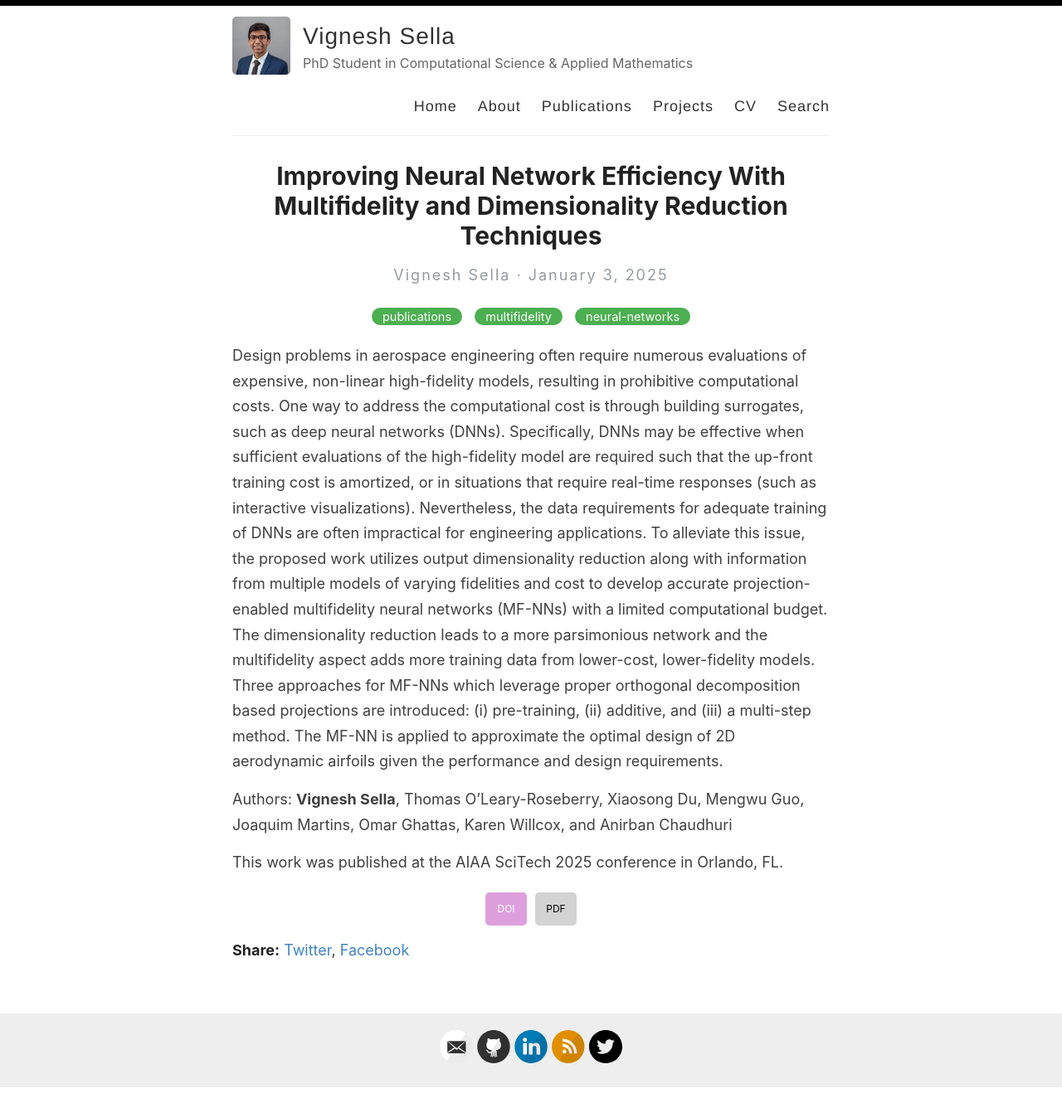
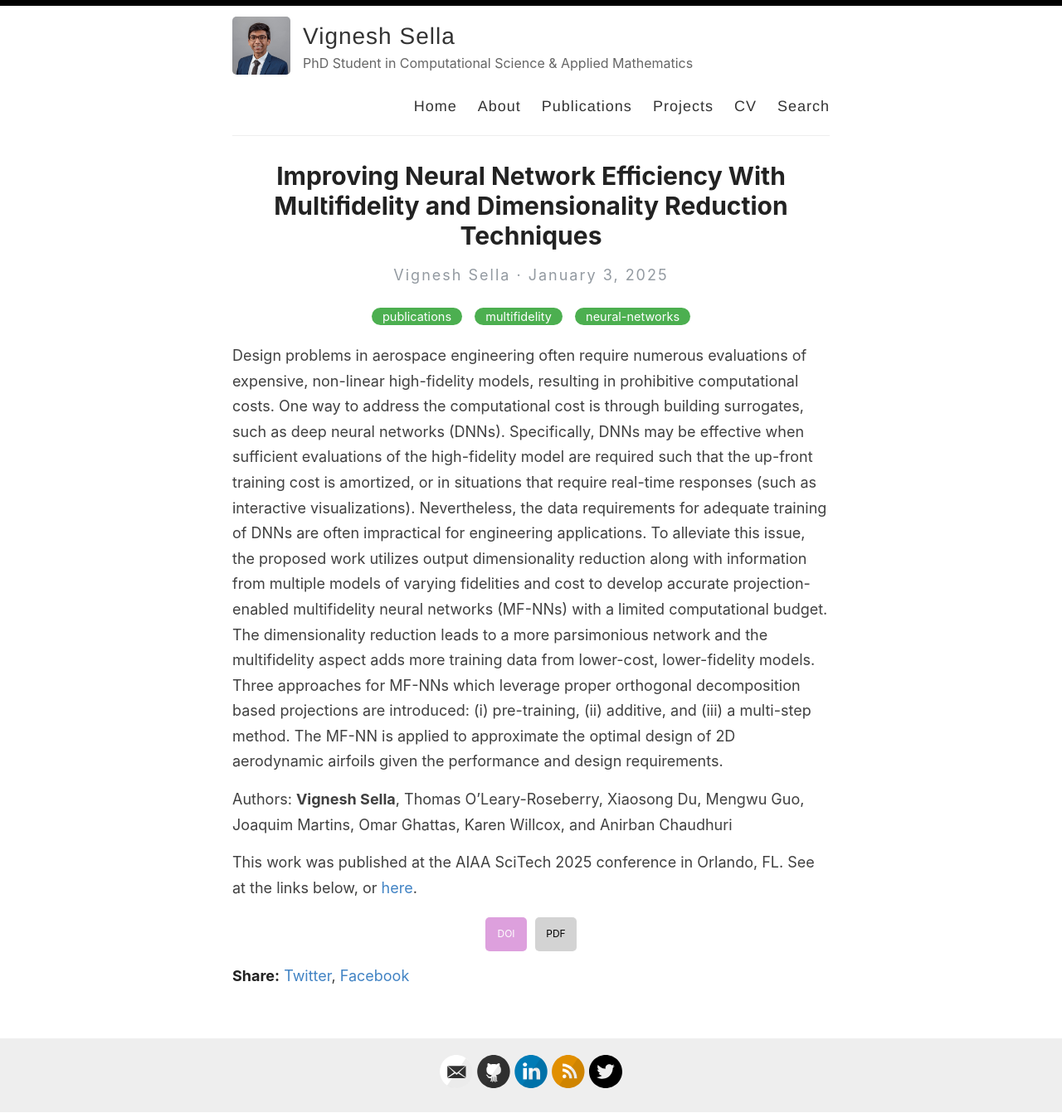
Before and after one commit to VigneshSella/vigneshsella.github.io, a Jekyll site: the page built from _posts/2025-01-03-multifidelity-neural-networks.md, in a window 1280 px wide. Shown: the whole page at 83% size. Built offline with Jekyll 4.4.1, drawn with Linux system fonts in a browser that asks for light colours; before the commit the page ends 1311 px from its top, so only the background shows below that.

Commit message:
fixing home page, modifying 2 posts

```diff
--- a/_posts/2025-01-03-multifidelity-neural-networks.md
+++ b/_posts/2025-01-03-multifidelity-neural-networks.md
@@ -23,7 +23,7 @@ aerodynamic airfoils given the performance and design requirements.
 
 Authors: **Vignesh Sella**, Thomas O’Leary-Roseberry, Xiaosong Du, Mengwu Guo, Joaquim Martins, Omar Ghattas, Karen Willcox, and Anirban Chaudhuri
 
-This work was published at the AIAA SciTech 2025 conference in Orlando, FL.
+This work was published at the AIAA SciTech 2025 conference in Orlando, FL. See at the links below, or [here](https://link.growkudos.com/1eypmblwh6o).
 
 <div style="display: flex; justify-content: center; gap: 10px; margin-top: 20px;">
   <a href="https://arc.aiaa.org/doi/10.2514/6.2025-2807" style="background-color: #dda0dd; color: white; padding: 10px; border-radius: 5px; text-decoration: none; font-size: 12px; display: inline-block; width: 50px; text-align: center;">DOI</a>
--- a/index.html
+++ b/index.html
@@ -16,7 +16,7 @@ layout: default
   </p>
 </div>
 
-<h2 style="text-align: center; font-size: 2em;">Recent Publications & Projects</h2>
+<h2 style="text-align: center; font-size: 2em;">Recent Updates, Publications, and Projects</h2>
 
 <div class="posts">
   {% for post in paginator.posts %}
```
Also changed, not shown: _includes/about-me.md (+1 -1 lines), _posts/2025-1-27-google-x-moonshot.md (+1 -1 lines).
